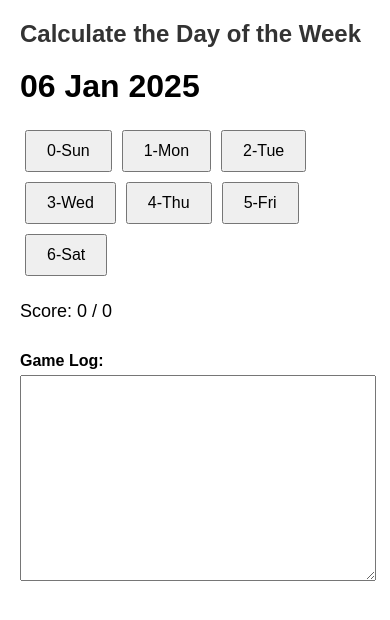
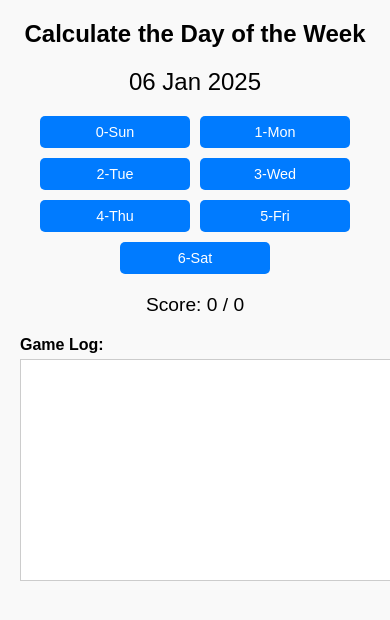
Before and after one commit to arun-ks/DoomsdayAlgorithm, a plain HTML site: page index.html in a window 390 px wide. Drawn offline with Linux system fonts and the light colour scheme.

Commit message:
Made it responsive for use on Mobiles

```diff
--- a/index.html
+++ b/index.html
@@ -5,71 +5,134 @@
     <meta charset="UTF-8">
     <title>Doomsday Method Practice</title>
     <style>
-        body { font-family: Arial, sans-serif; margin: 20px; }
-        h2 { color: #333; }
-        #dateDisplay { font-size: 2em; font-weight: bold; margin: 20px 0; }
-        .day-button { margin: 5px; padding: 10px 20px; font-size: 16px; }
-        #score { margin-top: 20px; font-size: 18px; }
-        #logLabel { margin-top: 30px; font-weight: bold; }
-        #logBox { width: 100%; height: 200px; margin-top: 5px; font-family: monospace; white-space: pre-wrap; overflow-y: scroll; }
+        body {
+            font-family: Arial, sans-serif;
+            margin: 20px;
+            padding: 0;
+            background-color: #f9f9f9;
+        }
+        h2 {
+            text-align: center;
+        }
+        #dateDisplay {
+            font-size: 2em;
+            text-align: center;
+            margin: 20px 0;
+        }
+        .button-container {
+            display: flex;
+            flex-wrap: wrap;
+            justify-content: center;
+            gap: 10px;
+            margin-bottom: 20px;
+        }
+        .day-button {
+            padding: 10px 20px;
+            font-size: 1em;
+            cursor: pointer;
+            border: none;
+            border-radius: 5px;
+            background-color: #007bff;
+            color: white;
+            flex: 1 1 100px;
+            max-width: 150px;
+        }
+        .day-button:hover {
+            background-color: #0056b3;
+        }
+        #score {
+            text-align: center;
+            font-size: 1.2em;
+            margin-bottom: 20px;
+        }
+        #logLabel {
+            font-weight: bold;
+            margin-bottom: 5px;
+        }
+        #logBox {
+            width: 100%;
+            height: 200px;
+            font-family: monospace;
+            font-size: 0.9em;
+            padding: 10px;
+            border: 1px solid #ccc;
+            overflow-y: auto;
+            background-color: #fff;
+        }
+        @media (max-width: 600px) {
+            .day-button {
+                font-size: 0.9em;
+                padding: 8px 12px;
+                flex: 1 1 45%;
+            }
+            #dateDisplay {
+                font-size: 1.5em;
+            }
+        }
     </style>
 </head>
 <body>
     <h2>Calculate the Day of the Week</h2>
-    <div id="dateDisplay">Loading...</div>
-    <div id="buttons"></div>
+    <div id="dateDisplay"></div>
+    <div class="button-container" id="buttons"></div>
     <div id="score">Score: 0 / 0</div>
     <div id="logLabel">Game Log:</div>
-    <textarea id="logBox" readonly></textarea>
+    <div id="logBox"></div>
 
     <script>
         const days = ["Sun", "Mon", "Tue", "Wed", "Thu", "Fri", "Sat"];
         let correct = 0;
         let total = 0;
         let attempt = 0;
-        let currentDate = null;
-        let currentDay = null;
-        let startTime = null;
+        let startTime;
+        let currentDate;
+
+        function formatDate(date) {
+            const day = String(date.getDate()).padStart(2, '0');
+            const monthNames = ["Jan", "Feb", "Mar", "Apr", "May", "Jun",
+                                "Jul", "Aug", "Sep", "Oct", "Nov", "Dec"];
+            const month = monthNames[date.getMonth()];
+            const year = date.getFullYear();
+            return `${day} ${month} ${year}`;
+        }
 
         function getRandomDate() {
             const start = new Date("2025-01-01").getTime();
             const end = new Date("2027-01-01").getTime();
-            const rand = new Date(start + Math.random() * (end - start));
-            return rand;
+            const randomTime = start + Math.random() * (end - start);
+            return new Date(randomTime);
         }
-
-       function formatDate(date) {
-           const day = String(date.getDate()).padStart(2, '0');
-           const monthNames = ["Jan", "Feb", "Mar", "Apr", "May", "Jun", "Jul", "Aug", "Sep", "Oct", "Nov", "Dec"];
-           const month = monthNames[date.getMonth()];
-           const year = date.getFullYear();
-           return `${day} ${month} ${year}`;
-       }
-
 
         function updateDate() {
             currentDate = getRandomDate();
-            currentDay = currentDate.getDay();
             document.getElementById("dateDisplay").textContent = formatDate(currentDate);
             startTime = performance.now();
         }
 
-        function handleGuess(guess) {
+        function handleGuess(index) {
             const endTime = performance.now();
             const timeTaken = ((endTime - startTime) / 1000).toFixed(1);
+            const actualDay = currentDate.getDay();
+            const guessedDay = index;
             total++;
             attempt++;
-            const guessDay = days[guess];
-            const actualDay = days[currentDay];
-            const result = guess === currentDay ? "Correct" : "Incorrect";
-            if (guess === currentDay) correct++;
+            if (guessedDay === actualDay) {
+                correct++;
+                logMessage(`Attempt #${String(attempt).padStart(2, '0')}:   ${formatDate(currentDate)}, You guessed: ${days[guessedDay]}, Actual: ${days[actualDay]} → Correct (Time: ${timeTaken}s)`);
+            } else {
+                logMessage(`Attempt #${String(attempt).padStart(2, '0')}:   ${formatDate(currentDate)}, You guessed: ${days[guessedDay]}, Actual: ${days[actualDay]} → Incorrect (Time: ${timeTaken}s)`);
+            }
             document.getElementById("score").textContent = `Score: ${correct} / ${total}`;
-            const logEntry = `Attempt #${String(attempt).padStart(2, '0')}:   ${formatDate(currentDate)}, You guessed: ${guessDay}, Actual: ${actualDay} → ${result} (Time: ${timeTaken}s)`;
-            document.getElementById("logBox").value += logEntry + "\n";
             updateDate();
         }
 
-        function setupButtons() {
+        function logMessage(message) {
+            const logBox = document.getElementById("logBox");
+            logBox.textContent += message + "\n";
+            logBox.scrollTop = logBox.scrollHeight;
+        }
+
+        function createButtons() {
             const container = document.getElementById("buttons");
             days.forEach((day, index) => {
                 const btn = document.createElement("button");
@@ -80,7 +143,7 @@
             });
         }
 
-        setupButtons();
+        createButtons();
         updateDate();
     </script>
 </body>
```
